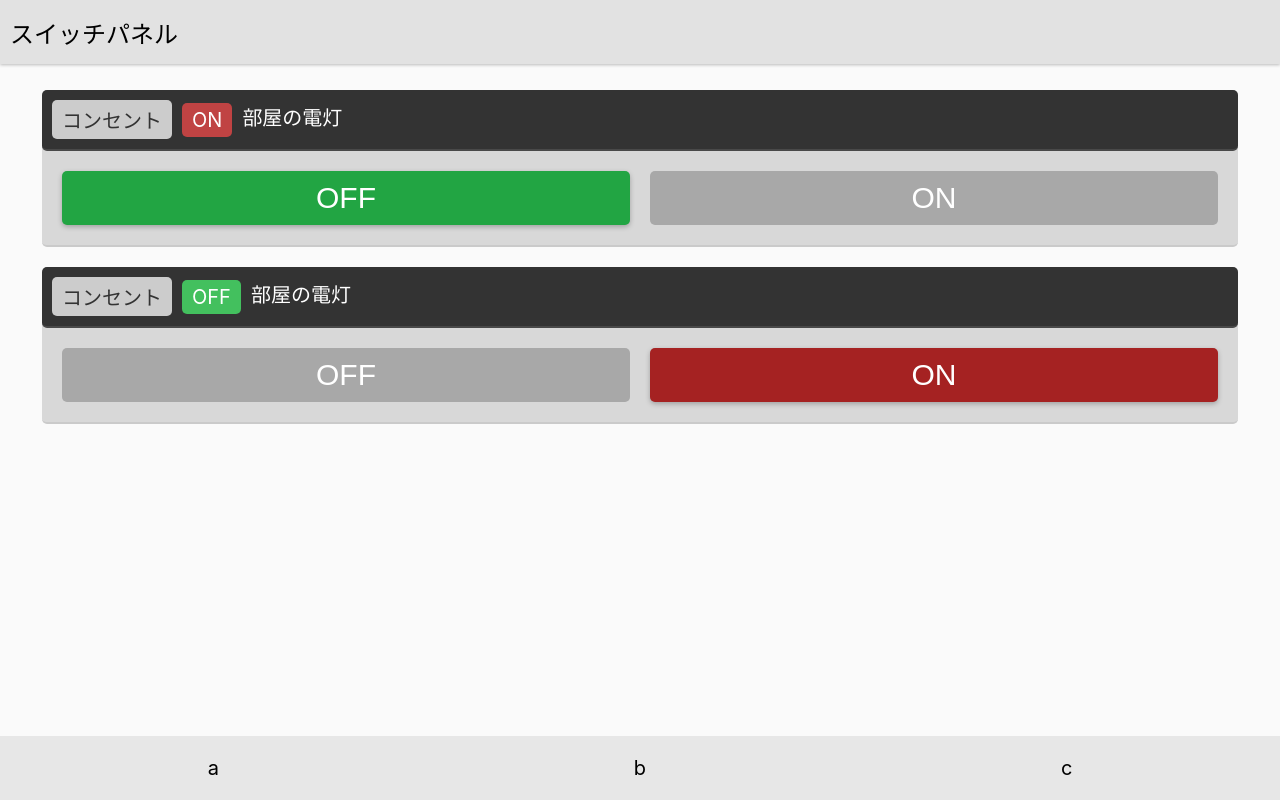
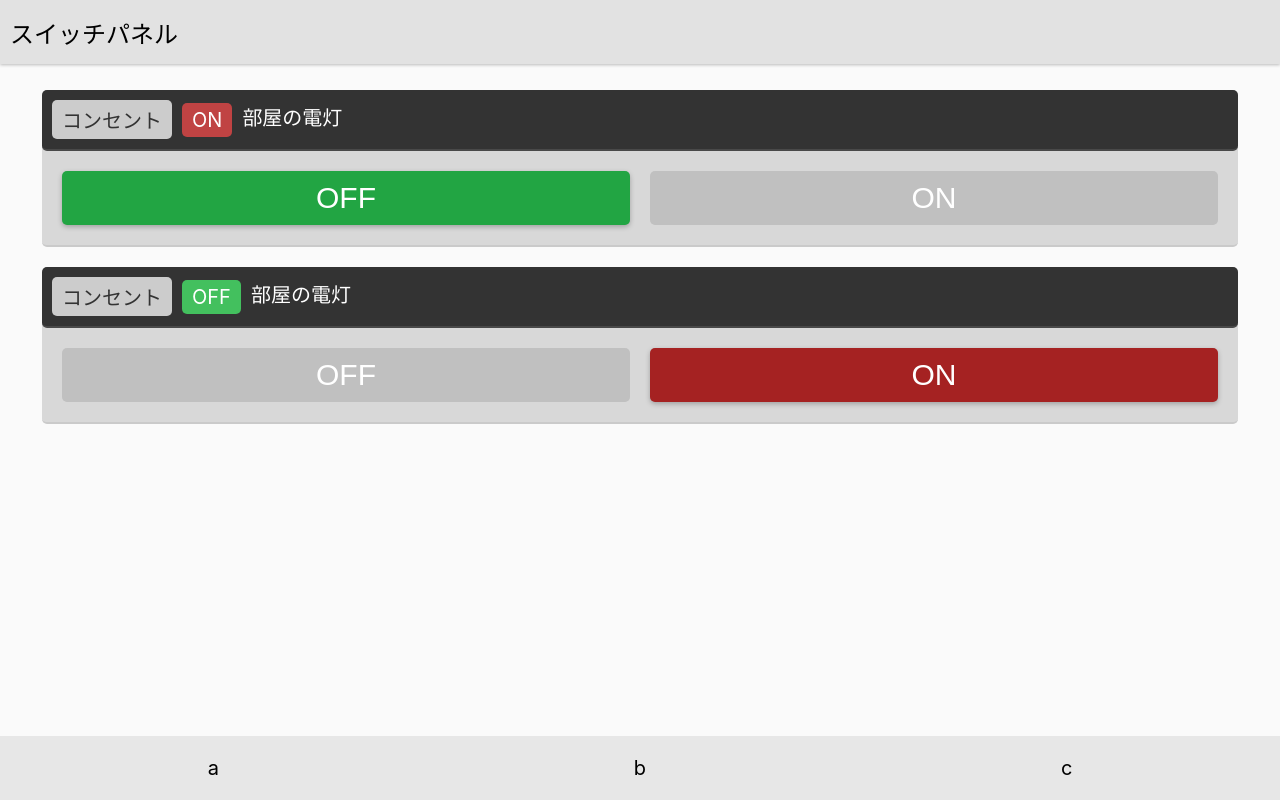
Before and after one commit to Kumi-comb/IO-T-ServerSide, a Nuxt app: page / in a window 1280 px wide. Built offline with nearby package versions, Linux system fonts and the light colour scheme.

Commit message:
存在感を薄くした

```diff
--- a/view/pages/index.vue
+++ b/view/pages/index.vue
@@ -192,7 +192,7 @@ export default {
   }
 
   &[disable] {
-    background-color: #a8a8a8;
+    background-color: #c0c0c0;
 
     box-shadow: none;
 
```
